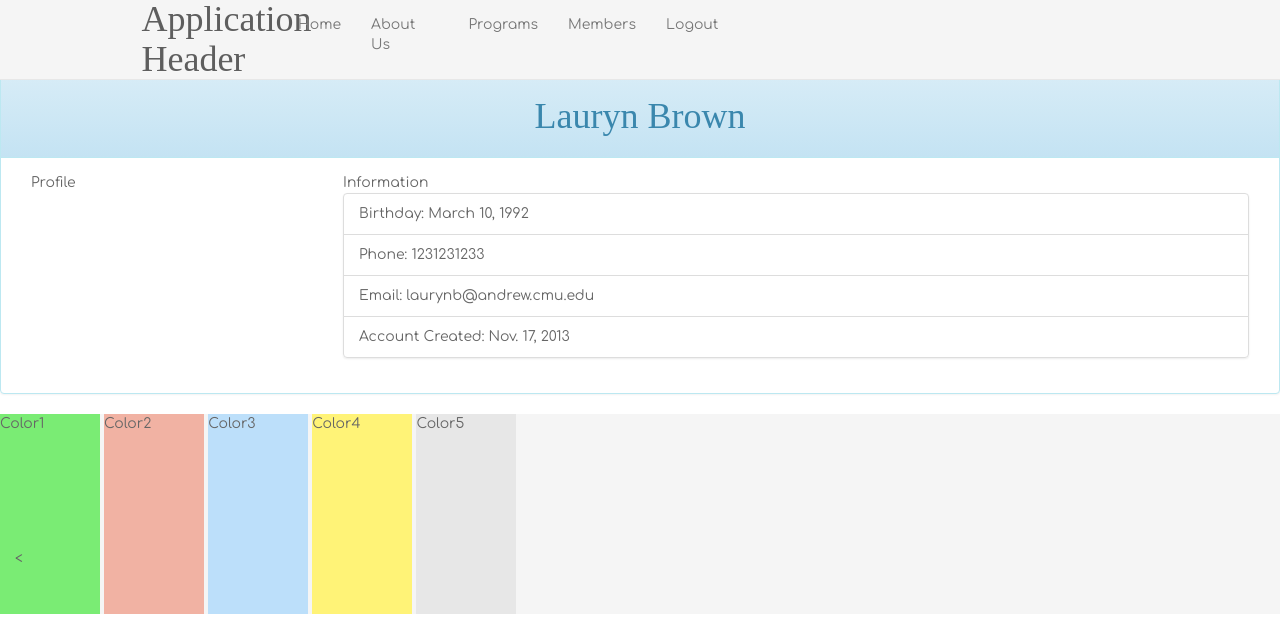
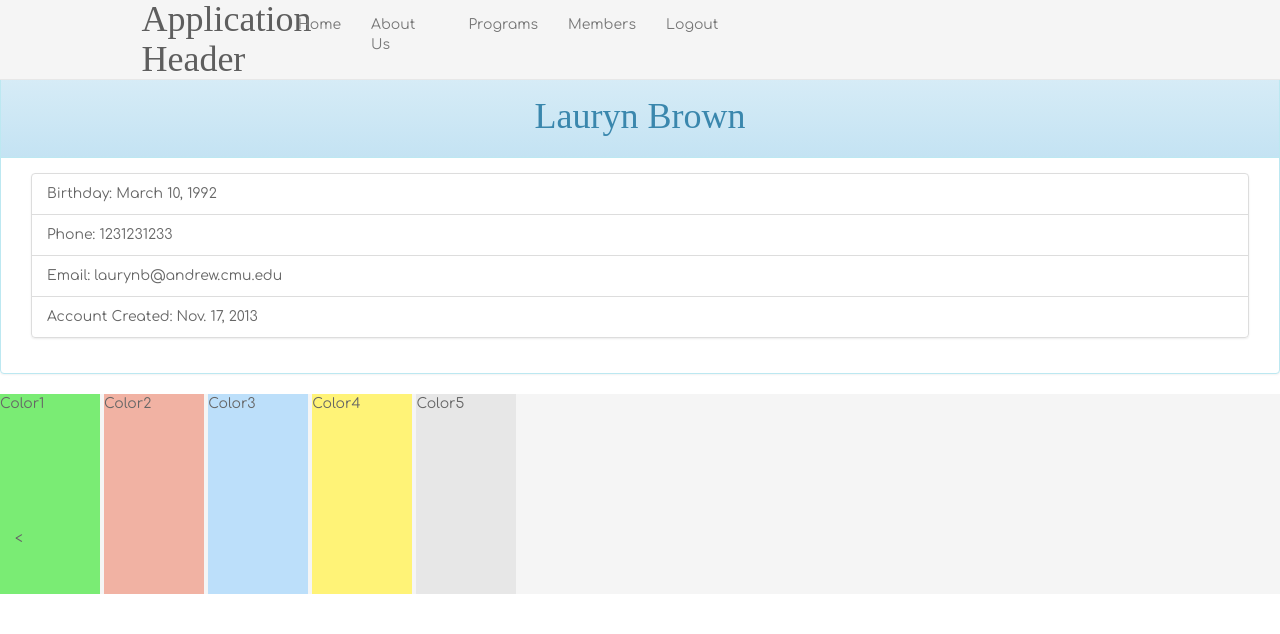
Before and after one commit to cool-beans/Team65_buffer, a Django app: page /final_project/member_profile/1 in a window 1280 px wide. Shown: the top 634 px of the page. Run offline with Django 3.2, Linux system fonts and the light colour scheme; a user stored in the database is signed in; data comes from the database, SQL or seed files in the repository; both versions use the stored data as it was after the commit; parts of the project's set-up code (start-up, migrations or seed data) failed here and were passed over; some libraries are stand-ins or nearby versions; some web fonts are replaced.

```diff
--- a/app/templates/final_project/member_profile.html
+++ b/app/templates/final_project/member_profile.html
@@ -3,18 +3,14 @@
 {% block page %}Member Profile{% endblock %}
 
 {% block content %}
-<div class="panel panel-info">
+<div class="panel panel-info theme">
   <!-- Default panel contents -->
   <div class="panel-heading">
      <h1 class="text-center">{{ member.first_name }} {{ member.last_name }}</h1>
   </div>
   <div class="panel-body">
      <div class="row">
-      <div class="col-lg-3">
-         Profile
-      </div>
-      <div class="col-lg-9">
-      Information
+      <div class="col-lg-12">
       <ul class="list-group">
          <li class="list-group-item">
             Birthday: {{ member.birthday }}
--- a/app/templates/final_project/members.html
+++ b/app/templates/final_project/members.html
@@ -15,7 +15,7 @@
    <div class="col-lg-10">
       <table class="table table-striped table-bordered table-hover">
          <tr>
-            <th style="background-color:green;">Member First Name</th>
+            <th>Member First Name</th>
             <th>Member Last Name</th>
             <th>Email</th>
             <th>Phone</th>
--- a/app/templates/final_project/program_profile.html
+++ b/app/templates/final_project/program_profile.html
@@ -8,11 +8,11 @@
       Name:{{program.name}}<br />
       Description{{program.description}}<br />
       Staff<br />
-      {% for member in program.staff %}
+      {% for member in program.staff.all %}
          {{member.first_name}} {{member.last_name}} <br />
       {% endfor %}
       Members<br />
-      {% for member in program.members %}
+      {% for member in program.members.all %}
          {{member.first_name}} {{member.last_name}} <br />
       {% endfor %}
    </div>
```
Also changed, not shown: project/db/project.db, 1 other file.
